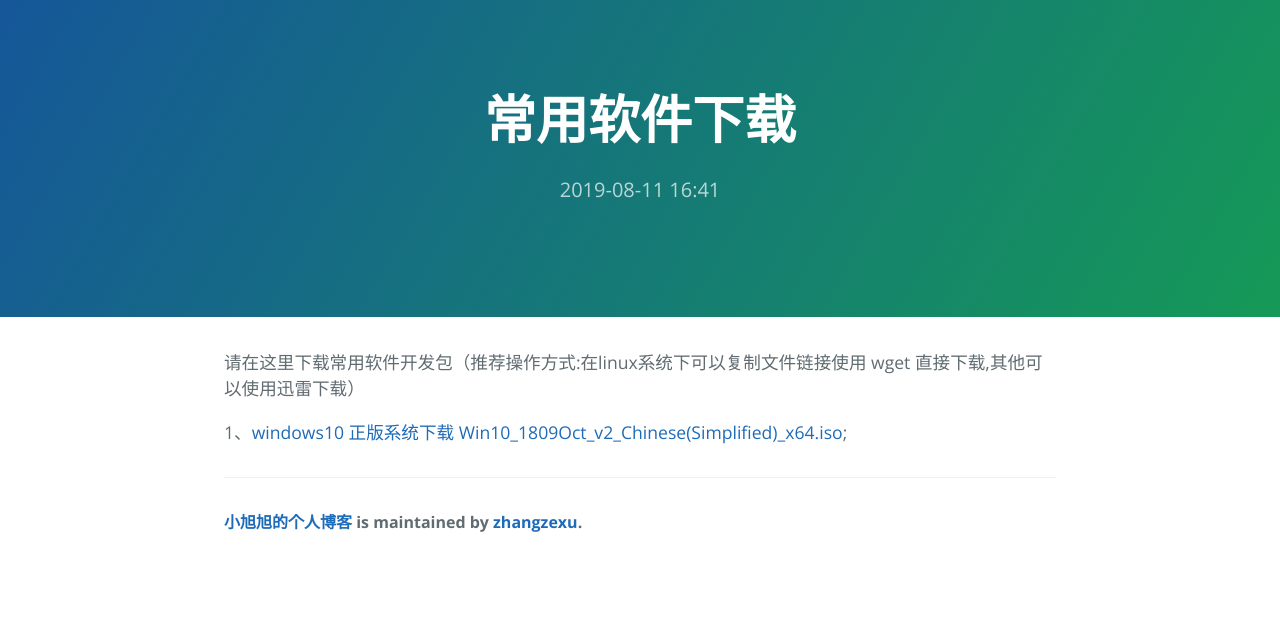
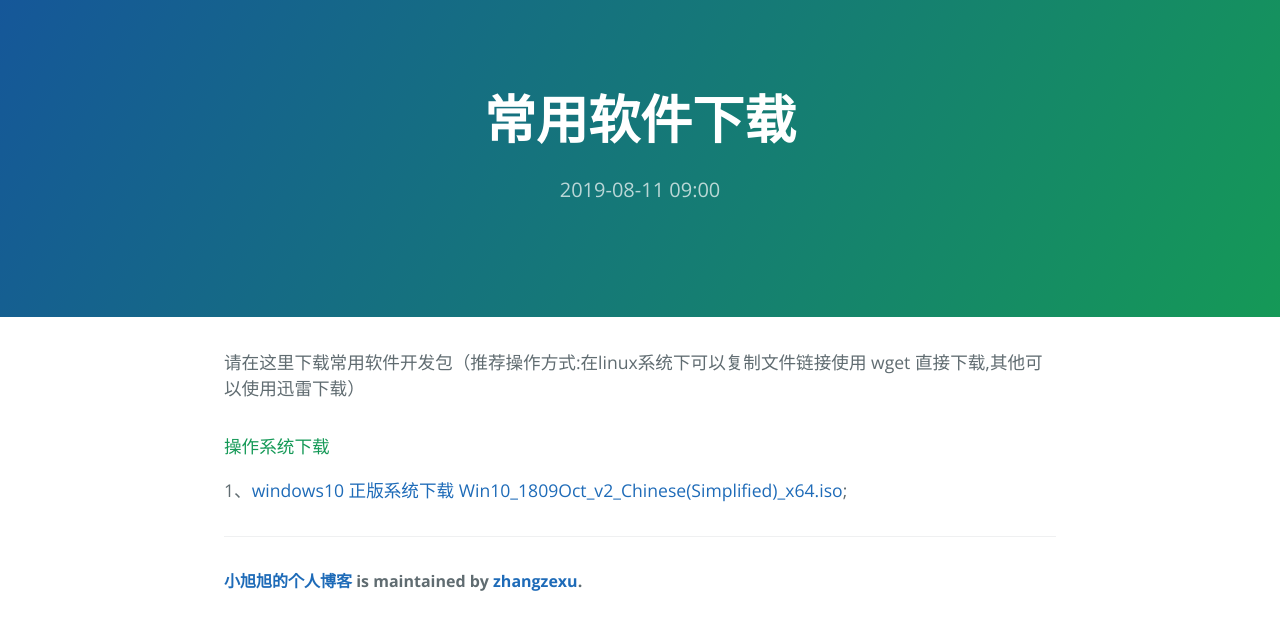
Before and after one commit to zhangzexu/zhangzexu.github.io, a Jekyll site: the page built from _posts/2019-08-11-software-downloads-content.md, in a window 1280 px wide. Shown: the top 630 px of the page. Built offline with Jekyll 4.4.1, drawn with Linux system fonts in a browser that asks for light colours; comment, search, counter and statistics services are not loaded.

Commit message:
软件下载链接

```diff
--- a/_posts/2019-08-11-software-downloads-content.md
+++ b/_posts/2019-08-11-software-downloads-content.md
@@ -1,12 +1,13 @@
 ---
 layout: page
 title:  "常用软件下载"
-date:   2019-08-11 16:41:00
+date:   2019-08-11 9:00:00
 categories: main
 ---
 
 请在这里下载常用软件开发包（推荐操作方式:在linux系统下可以复制文件链接使用 wget 直接下载,其他可以使用迅雷下载）
 
+#### 操作系统下载
 
 1、[windows10 正版系统下载 Win10_1809Oct_v2_Chinese(Simplified)_x64.iso][Win10_1809Oct_v2_Chinese(Simplified)_x64.iso];
 
```
